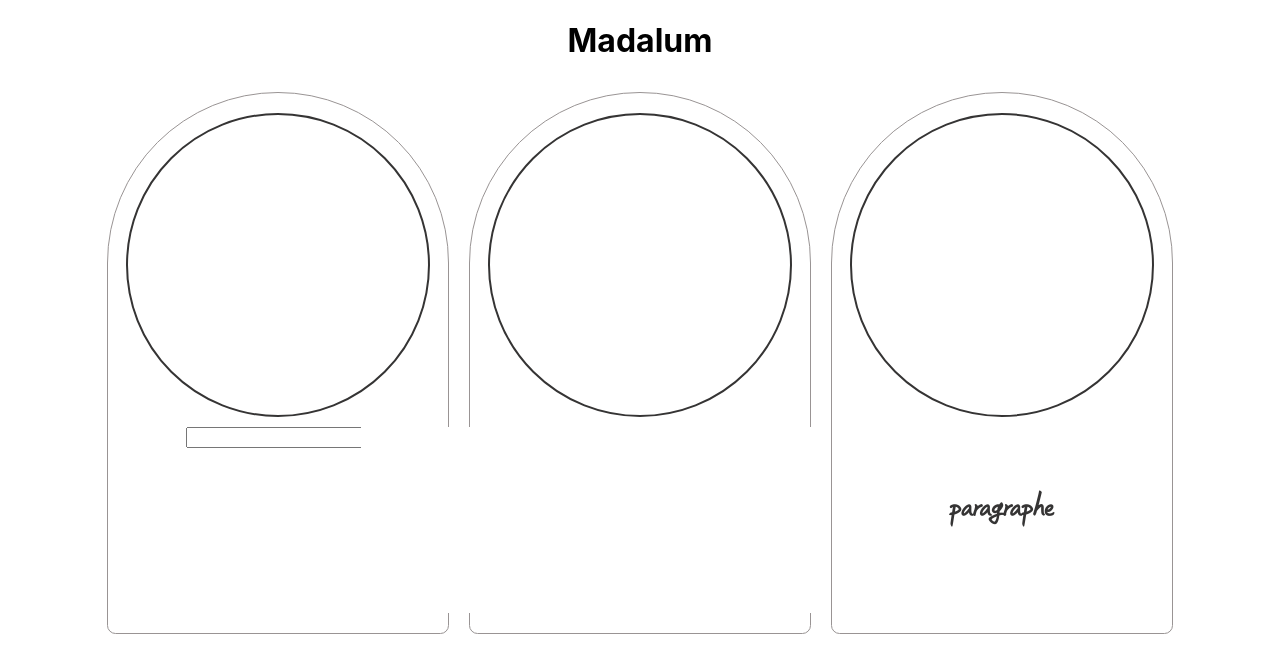
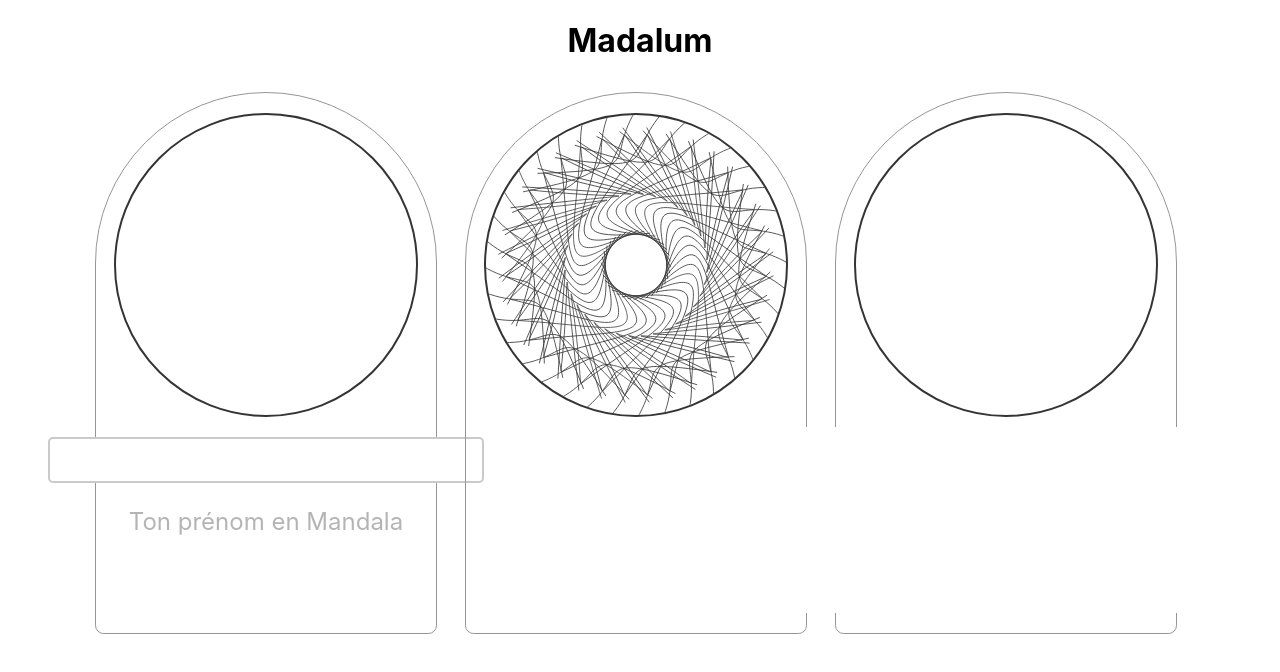
Before and after one commit to fabden/Mandabook-V1, a React (Create React App) app: page / in a window 1280 px wide. Shown: the top 672 px of the page. Built offline with nearby package versions, Linux system fonts and the light colour scheme.

Commit message:
implamentation random au demarrage

```diff
--- a/package.json
+++ b/package.json
@@ -8,6 +8,7 @@
     "@testing-library/user-event": "^12.1.10",
     "md5": "^2.3.0",
     "react": "^17.0.1",
+    "react-adsense": "^0.1.0",
     "react-dom": "^17.0.1",
     "react-scripts": "4.0.0",
     "web-vitals": "^0.2.4"
--- a/public/index.html
+++ b/public/index.html
@@ -19,6 +19,8 @@
     <title>React App</title>
   </head>
   <body>
+    <script async src="https://pagead2.googlesyndication.com/pagead/js/adsbygoogle.js"></script>
+
     <noscript>You need to enable JavaScript to run this app.</noscript>
     <div id="root"></div>
     <!--
--- a/src/App.js
+++ b/src/App.js
@@ -9,11 +9,9 @@ function App() {
     <main>
     <h1>Madalum</h1>
       <div className="app">
-      <Mandalum mand={2} type={"prenom"}/>
-      <Mandalum mand={3} type={"messagePerso"} />
-      <Mandalum mand={1} type={"citation"}/>
-
-
+       <Mandalum mand={2} type={"prenom"}/>
+       <Mandalum mand={1} type={"citation"}/>
+       <Mandalum mand={3} type={"messagePerso"} />
       </div>
     </main>
   );
--- a/src/Mandalum/index.js
+++ b/src/Mandalum/index.js
@@ -1,4 +1,5 @@
-import React,{useState} from 'react';
+import React,{useEffect, useState} from 'react';
+import AdSense from 'react-adsense';
 import md5 from 'md5';
 
 import './styles.css';
@@ -58,23 +59,37 @@ const randomfixe = ()=>{
     var16:Math.floor(Math.random()*255),
   } )}
 
+// demarrage du compement
+useEffect(()=>{
+  if(['citation'].includes(type)){randomfixe()}
+},[])
+
 //fonctin de personalisation input, message, paragraphe
   const renderdiv =(typecomp)=>{
     switch(typecomp){
       case 'citation':
 
-        return <p className="input_message">paragraphe</p>;
+        return (
+        <div >
+        </div>
+        );
 
       case 'prenom':
 
-        return <input onChange={(e)=>onchangeinput(e)}></input>;
+        return (
+        <>
+        <input onChange={(e)=>onchangeinput(e)} className="input_prenom"></input>
+        <p className="commentaire_prenom">Ton prénom en Mandala</p>
+        </>
+        );
 
       case 'messagePerso':
 
-        return <textarea className="input_message" rows="4" cols="25" onChange={(e)=>onchangeinput(e)}></textarea>;
+        return (
+        <textarea className="input_message" rows="4" cols="25" onChange={(e)=>onchangeinput(e)}></textarea>
+        );
 
        default: <div></div>;
-
 
     }}
 
--- a/src/Mandalum/styles.css
+++ b/src/Mandalum/styles.css
@@ -26,6 +26,8 @@ path {fill : none ;
 }
 .cardMandala{
     margin:10px;
+    width: 350px;
+    height: 600px;
 }
 
 .svgmettre{
@@ -55,3 +57,21 @@ button{
     font-weight:bold;
     color: rgb(53, 52, 52);
 }
+.input_prenom{
+    margin-top: 10px;
+    height: 40px;
+    width: auto;
+    font-size: 2.4em;
+    text-align: center;
+    border-radius: 5px;
+    border-style: solid;
+    border-color: rgba(128, 128, 128, 0.418);
+    font-family: "soljik";
+    font-weight:bold;
+}
+
+.commentaire_prenom{
+    font-size: 1.5em;
+    color:rgba(128, 128, 128, 0.589);
+
+}
--- a/src/index.css
+++ b/src/index.css
@@ -7,11 +7,16 @@ body {
 
 .app{
   display: flex;
+  flex-wrap: wrap;
+  align-items: center;
   justify-content: center;
-  flex-wrap: wrap;
+
 }
 main{
   display: flex;
   flex-direction: column;
   align-items: center;
+  justify-content: center;
+  flex-wrap: wrap;
+
 }
```
Also changed, not shown: 1 other file (tests, documents, lock files or other folders).
